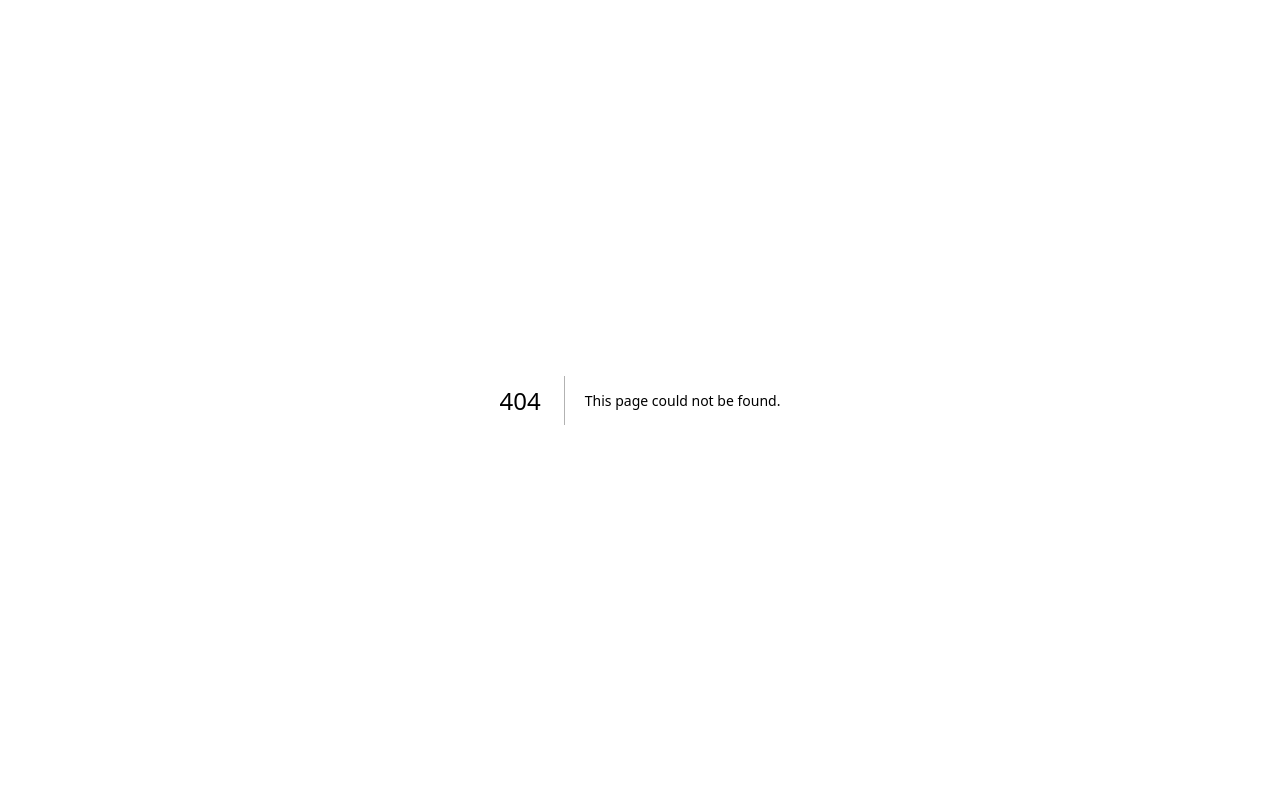
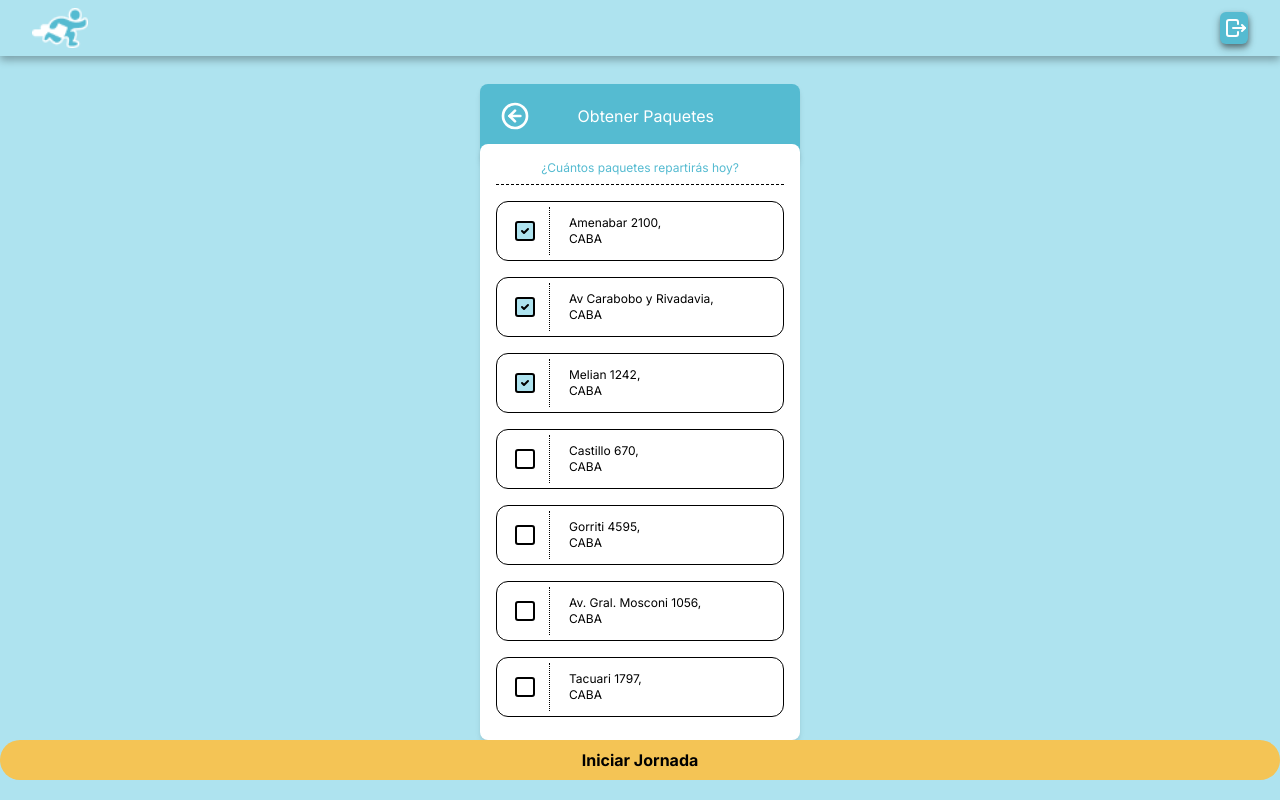
Before and after one commit to Tute22/Chacurbanos-front, a Next.js app: page /get-packages in a window 1280 px wide. Before the commit this address had no page. Built offline with nearby package versions, Linux system fonts and the light colour scheme.

Commit message:
get packages view

```diff
--- /dev/null
+++ b/src/app/get-packages/page.tsx
@@ -0,0 +1,83 @@
+import { CheckboxCheck, CheckboxEmpty, LeftArrowIcon } from '@/commons/icons';
+import { Navbar } from '@/components/Navbar';
+
+export default function GetPackages() {
+    return (
+        <main className="bg-[#AEE3EF] h-screen">
+            <Navbar />
+            <section className="flex items-center flex-col h-[82%] mt-7">
+                <div className="bg-[#55BBD1] rounded-lg p-4 w-80 h-[80px] text-white flex flex-wrap justify-between shadow-md">
+                    <LeftArrowIcon className="w-8 ml-[3px] h-fit" />
+                    <p className="mr-[70px] h-[32px] flex items-center">Obtener Paquetes</p>
+                </div>
+                <div className="bg-white rounded-lg p-4 w-80 mt-[-20px] h-[600px] flex flex-col shadow-md">
+                    <p className="text-[#55BBD1] text-center text-xs">¿Cuántos paquetes repartirás hoy?</p>
+                    <p className="mt-2 border-t border-1 border-dashed border-black"></p>
+
+                    <div className="border border-solid border-black h-[60px] rounded-xl mt-4 flex items-center flex-row">
+                        <CheckboxCheck className="w-6 ml-4 h-fit fill-[#AEE3EF]" />
+                        <p className="ml-3 border-dotted border-l border-black h-12 w-1"></p>
+                        <div className="ml-4 text-xs">
+                            <p>Amenabar 2100,</p>
+                            <p>CABA</p>
+                        </div>
+                    </div>
+                    <div className="border border-solid border-black h-[60px] rounded-xl mt-4 flex items-center flex-row">
+                        <CheckboxCheck className="w-6 ml-4 h-fit fill-[#AEE3EF]" />
+                        <p className="ml-3 border-dotted border-l border-black h-12 w-1"></p>
+                        <div className="ml-4 text-xs">
+                            <p>Av Carabobo y Rivadavia,</p>
+                            <p>CABA</p>
+                        </div>
+                    </div>
+                    <div className="border border-solid border-black h-[60px] rounded-xl mt-4 flex items-center flex-row">
+                        <CheckboxCheck className="w-6 ml-4 h-fit fill-[#AEE3EF]" />
+                        <p className="ml-3 border-dotted border-l border-black h-12 w-1"></p>
+                        <div className="ml-4 text-xs">
+                            <p>Melian 1242,</p>
+                            <p>CABA</p>
+                        </div>
+                    </div>
+                    <div className="border border-solid border-black h-[60px] rounded-xl mt-4 flex items-center flex-row">
+                        <CheckboxEmpty className="w-6 ml-4 h-fit" />
+                        <p className="ml-3 border-dotted border-l border-black h-12 w-1"></p>
+                        <div className="ml-4 text-xs">
+                            <p>Castillo 670,</p>
+                            <p>CABA</p>
+                        </div>
+                    </div>
+                    <div className="border border-solid border-black h-[60px] rounded-xl mt-4 flex items-center flex-row">
+                        <CheckboxEmpty className="w-6 ml-4 h-fit" />
+                        <p className="ml-3 border-dotted border-l border-black h-12 w-1"></p>
+                        <div className="ml-4 text-xs">
+                            <p>Gorriti 4595,</p>
+                            <p>CABA</p>
+                        </div>
+                    </div>
+                    <div className="border border-solid border-black h-[60px] rounded-xl mt-4 flex items-center flex-row">
+                        <CheckboxEmpty className="w-6 ml-4 h-fit" />
+                        <p className="ml-3 border-dotted border-l border-black h-12 w-1"></p>
+                        <div className="ml-4 text-xs">
+                            <p>Av. Gral. Mosconi 1056,</p>
+                            <p>CABA</p>
+                        </div>
+                    </div>
+                    <div className="border border-solid border-black h-[60px] rounded-xl mt-4 flex items-center flex-row">
+                        <CheckboxEmpty className="w-6 ml-4 h-fit" />
+                        <p className="ml-3 border-dotted border-l border-black h-12 w-1"></p>
+                        <div className="ml-4 text-xs">
+                            <p>Tacuari 1797,</p>
+                            <p>CABA</p>
+                        </div>
+                    </div>
+                </div>
+            </section>
+
+            <div className="mb-4">
+                <button type="submit" className="w-full px-4 py-2 font-bold bg-[#F4C455] rounded-full">
+                    Iniciar Jornada
+                </button>
+            </div>
+        </main>
+    );
+}
--- a/src/commons/icons.tsx
+++ b/src/commons/icons.tsx
@@ -196,18 +196,10 @@ export function CheckboxEmpty({ className = "" }) {
 
 export function CheckboxCheck({ className = "" }) {
   return (
-    <svg
-      xmlns="http://www.w3.org/2000/svg"
-      viewBox="0 0 24 24"
-      strokeWidth="2"
-      stroke="currentColor"
-      fill="none"
-      strokeLinecap="round"
-      strokeLinejoin="round"
-      className={className}
-    >
-      <path stroke="none" d="M0 0h24v24H0z" fill="none" />
-      <path d="M3 3m0 2a2 2 0 0 1 2 -2h14a2 2 0 0 1 2 2v14a2 2 0 0 1 -2 2h-14a2 2 0 0 1 -2 -2z" />
-    </svg>
+      <svg xmlns="http://www.w3.org/2000/svg"  viewBox="0 0 24 24" stroke-width="2" stroke="currentColor" fill="none" stroke-linecap="round" stroke-linejoin="round" className={className}>
+          <path stroke="none" d="M0 0h24v24H0z" fill="none" />
+          <path d="M3 3m0 2a2 2 0 0 1 2 -2h14a2 2 0 0 1 2 2v14a2 2 0 0 1 -2 2h-14a2 2 0 0 1 -2 -2z" />
+          <path d="M9 12l2 2l4 -4" />
+      </svg>
   );
 }
```
Also changed, not shown: docker-compose.yml (+7 -7 lines), 1 other file (tests, documents, lock files or other folders).
